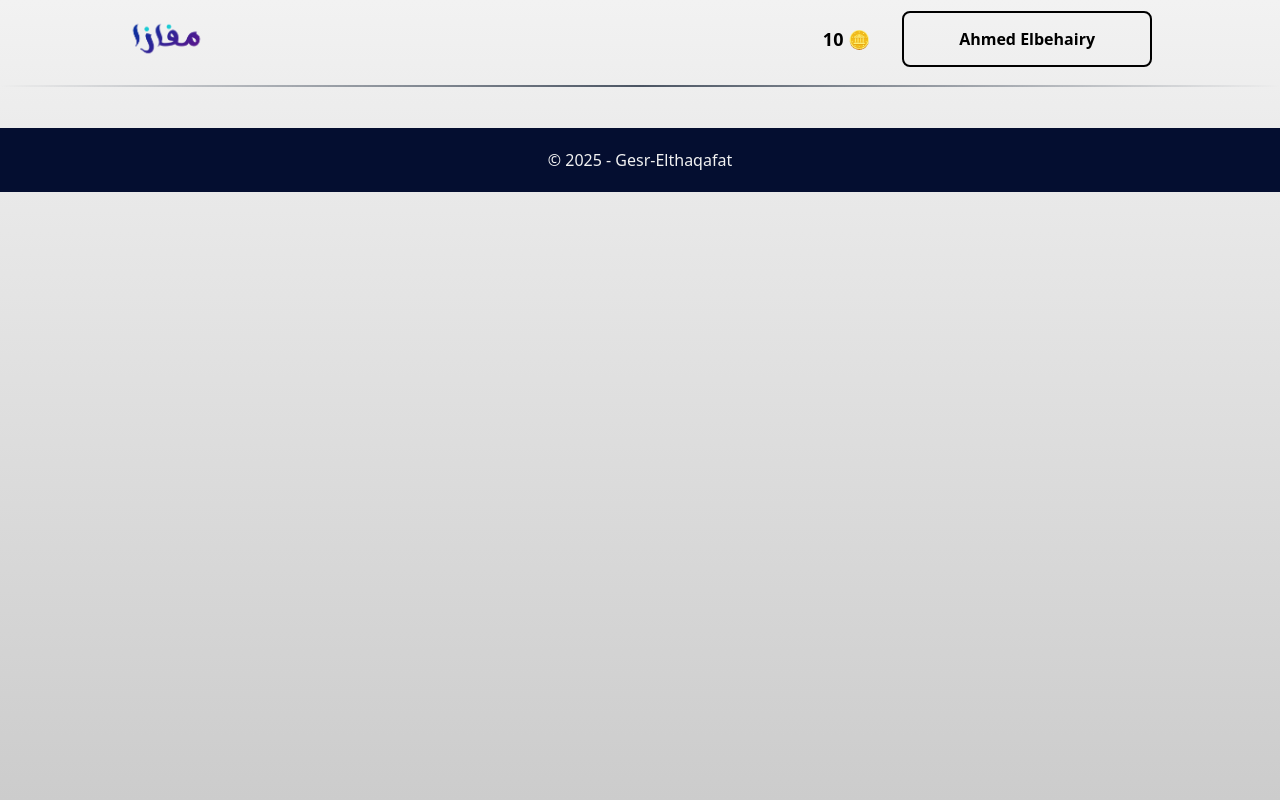
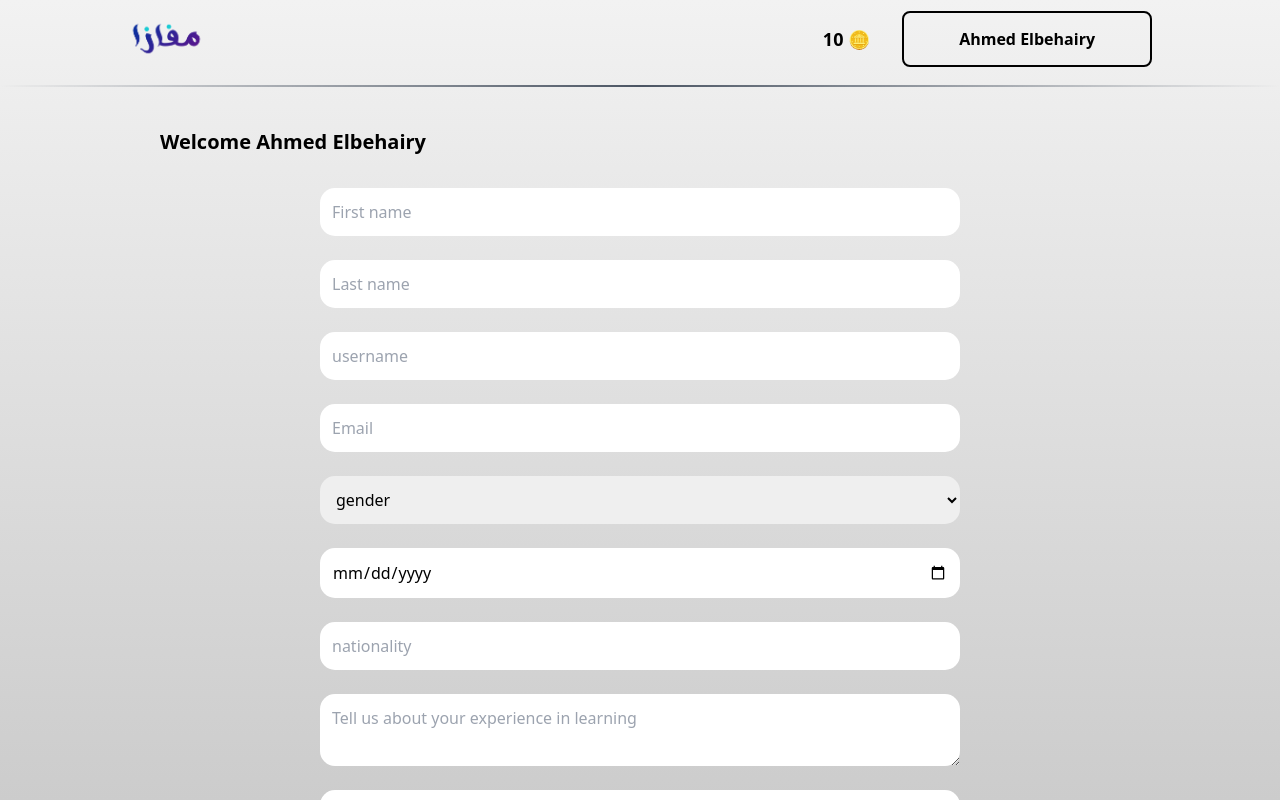
Before and after one commit to ahmed-elbehairy7/gesr-elthaqafat-student-web, a Next.js app: page /profile in a window 1280 px wide. Shown: the top 802 px of the page. Built offline with nearby package versions, Linux system fonts and the light colour scheme.

Commit message:
finished profile page

```diff
--- a/app/profile/page.tsx
+++ b/app/profile/page.tsx
@@ -1,7 +1,117 @@
-import React from "react";
+"use client";
+
+import Form from "@/components/form";
+import { InputFieldProps } from "@/components/inputField";
+import React, { useEffect, useState } from "react";
 
 const ProfilePage = () => {
-	return <div></div>;
+	const [name, setName] = useState("");
+
+	useEffect(() => {
+		setName("Ahmed Elbehairy"); //backend todo fetch real name
+	}, []);
+	return (
+		<main className="w-full h-full flex flex-col items-center justify-center pb-20">
+			<Form
+				{...{
+					hideLogo: true,
+					title: `Welcome ${name}`,
+					fields: [
+						{
+							type: "input",
+							props: {
+								placeholder: "First name",
+								type: "text",
+								id: "firstName",
+							} as InputFieldProps,
+						},
+						{
+							type: "input",
+							props: {
+								placeholder: "Last name",
+								type: "text",
+								id: "lastName",
+							} as InputFieldProps,
+						},
+						{
+							type: "input",
+							props: {
+								placeholder: "username",
+								type: "text",
+								id: "username",
+							} as InputFieldProps,
+						},
+						{
+							type: "input",
+							props: {
+								placeholder: "Email",
+								type: "email",
+								id: "email",
+							} as InputFieldProps,
+						},
+						{
+							type: "input",
+							props: {
+								placeholder: "gender",
+								type: "select",
+								id: "gender",
+								label: "gender",
+								options: [
+									{ text: "male", value: "male" },
+									{ text: "female", value: "female" },
+								],
+							} as InputFieldProps,
+						},
+						{
+							type: "input",
+							props: {
+								placeholder: "birthdate",
+								type: "date",
+								id: "birthdate",
+							} as InputFieldProps,
+						},
+						{
+							type: "input",
+							props: {
+								placeholder: "nationality",
+								type: "text",
+								id: "nationality",
+							} as InputFieldProps,
+						},
+						{
+							type: "input",
+							props: {
+								placeholder:
+									"Tell us about your experience in learning",
+								type: "textArea",
+								id: "experience",
+							} as InputFieldProps,
+						},
+						{
+							type: "input",
+							props: {
+								placeholder:
+									"What do you want to achieve by learning new language?",
+								type: "textArea",
+								id: "goal",
+							} as InputFieldProps,
+						},
+					],
+					mainButton: {
+						text: "save changes",
+						backgroundOrBorderColor: "bg-primary-color",
+						fill: true,
+						textColor: "text-bright-one",
+						onclick: () => alert("signing up..."), //backend todo update user data
+					},
+					otherWay: {
+						href: "/dashboard",
+						text: "back",
+					},
+				}}
+			/>
+		</main>
+	);
 };
 
 export default ProfilePage;
--- a/components/form.tsx
+++ b/components/form.tsx
@@ -8,13 +8,26 @@ import Link from "next/link";
 import Image from "next/image";
 import Logo from "@/assets/logo.png";
 
-const Form = ({ title, fields, mainButton, otherWay }: FormProps) => {
+const Form = ({ hideLogo, title, fields, mainButton, otherWay }: FormProps) => {
 	return (
 		<>
-			<a href={process.env.HOST} className="">
-				<Image src={Logo} alt="logo" width={200} className="-mb-14" />
-			</a>
-			<h2 className="text-xl font-bold my-8">{title}</h2>
+			{!hideLogo && (
+				<a href={process.env.HOST} className="">
+					<Image
+						src={Logo}
+						alt="logo"
+						width={200}
+						className="-mb-14"
+					/>
+				</a>
+			)}
+			<h2
+				className={`text-xl font-bold w-3/4 ${
+					hideLogo ? "mb-8 text-left" : "my-8 text-center"
+				}`}
+			>
+				{title}
+			</h2>
 			<form className="w-3/4 md:w-1/2 flex flex-col items-center justify-center space-y-6">
 				{fields.map((o, index) =>
 					o.type == "input" ? (
@@ -42,6 +55,7 @@ const Form = ({ title, fields, mainButton, otherWay }: FormProps) => {
 
 export type FormProps = {
 	title: string;
+	hideLogo?: boolean;
 	fields: {
 		type: "input" | "password";
 		props: InputFieldProps | PasswordFieldProps;
--- a/components/header.tsx
+++ b/components/header.tsx
@@ -30,7 +30,7 @@ const Header = () => {
 							customPadding: "py-[12px] px-[25px]",
 						}}
 					/>
-					<MenuBar />
+					<MenuBar {...{ name }} />
 				</div>
 			</div>
 			<div className=" w-full h-0.5 bg-gradient-to-r from-transparent via-gray-600 to-transparent mt-2"></div>
--- a/components/inputField.tsx
+++ b/components/inputField.tsx
@@ -1,25 +1,59 @@
 import React from "react";
 
-const InputField = (props: InputFieldProps) => {
-	const required = props.requied == null;
+const InputField = ({ required = true, ...props }: InputFieldProps) => {
+	const globalClassName = "w-full px-3 py-3 rounded-inputField";
 	return (
-		<input
-			className="w-full px-3 py-3 rounded-inputField"
-			name={props.id}
-			{...props}
-			required={required}
-		/>
+		<>
+			{props.type === "select" && (
+				<div className="flex flex-row items-center w-full justify-between">
+					<select
+						className={globalClassName}
+						title={props.placeholder}
+						name={props.id}
+						required={required}
+						defaultValue={""}
+					>
+						<option value={""} disabled>
+							{props.placeholder}
+						</option>
+						{props.options?.map((v, index) => (
+							<option key={index} value={v.value}>
+								{v.text}
+							</option>
+						))}
+					</select>
+				</div>
+			)}
+			{props.type === "textArea" && (
+				<textarea
+					className={globalClassName}
+					name={props.id}
+					{...props}
+					required={required}
+				/>
+			)}
+			{!["select", "textArea"].includes(props.type) && (
+				<input
+					className={globalClassName}
+					name={props.id}
+					{...props}
+					required={required}
+				/>
+			)}
+		</>
 	);
 };
 
 export type InputFieldProps = {
 	placeholder: string;
 	id: string;
-	type: React.HTMLInputTypeAttribute | undefined;
-	requied?: false;
+	type: React.HTMLInputTypeAttribute | "select" | "textArea";
+	options?: { text: string; value: string }[];
+	required?: boolean;
 	autoComplete?: string;
 	minLength?: number;
 	maxlength?: number;
+	label?: string;
 };
 
 export default InputField;
```
